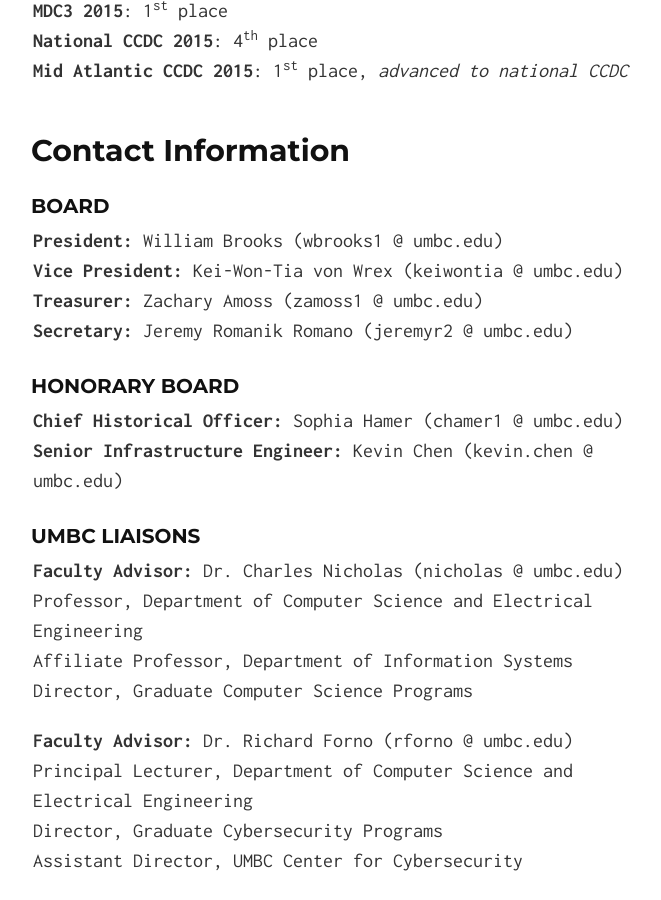
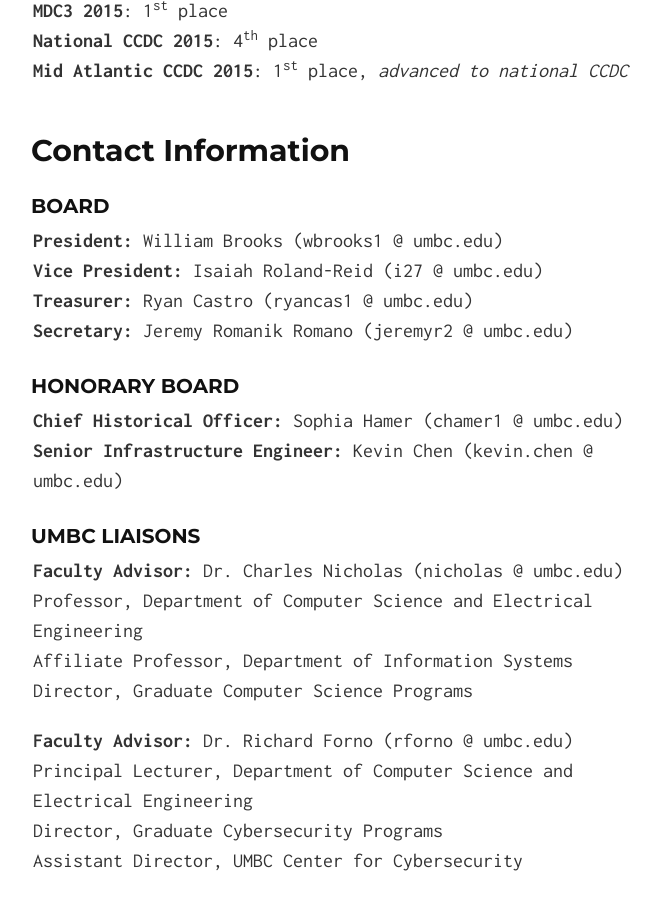
Before and after one commit to UMBCCyberDawgs/umbccyberdawgs.github.io, a Jekyll site: the page built from index.md, in a window 1280 px wide and 900 px high, scrolled down 4019 px. Shown: the whole window, without its empty margins (287-948 px from the left). Built offline with Jekyll 4.4.1, drawn with Linux system fonts in a browser that asks for light colours; our own code applies the rules of GitHub Pages for plain Markdown files.

Commit message:
updated board

```diff
--- a/index.md
+++ b/index.md
@@ -108,8 +108,8 @@ Some of our club members try out for and compete together on a collegiate cyber
 ### Board
 
 **President:** William Brooks (wbrooks1 @ umbc.edu)
-**Vice President:** Kei-Won-Tia von Wrex (keiwontia @ umbc.edu)
-**Treasurer:** Zachary Amoss (zamoss1 @ umbc.edu)
+**Vice President:** Isaiah Roland-Reid (i27 @ umbc.edu)
+**Treasurer:** Ryan Castro (ryancas1 @ umbc.edu)
 **Secretary:** Jeremy Romanik Romano (jeremyr2 @ umbc.edu)
 
 ### Honorary Board
```
